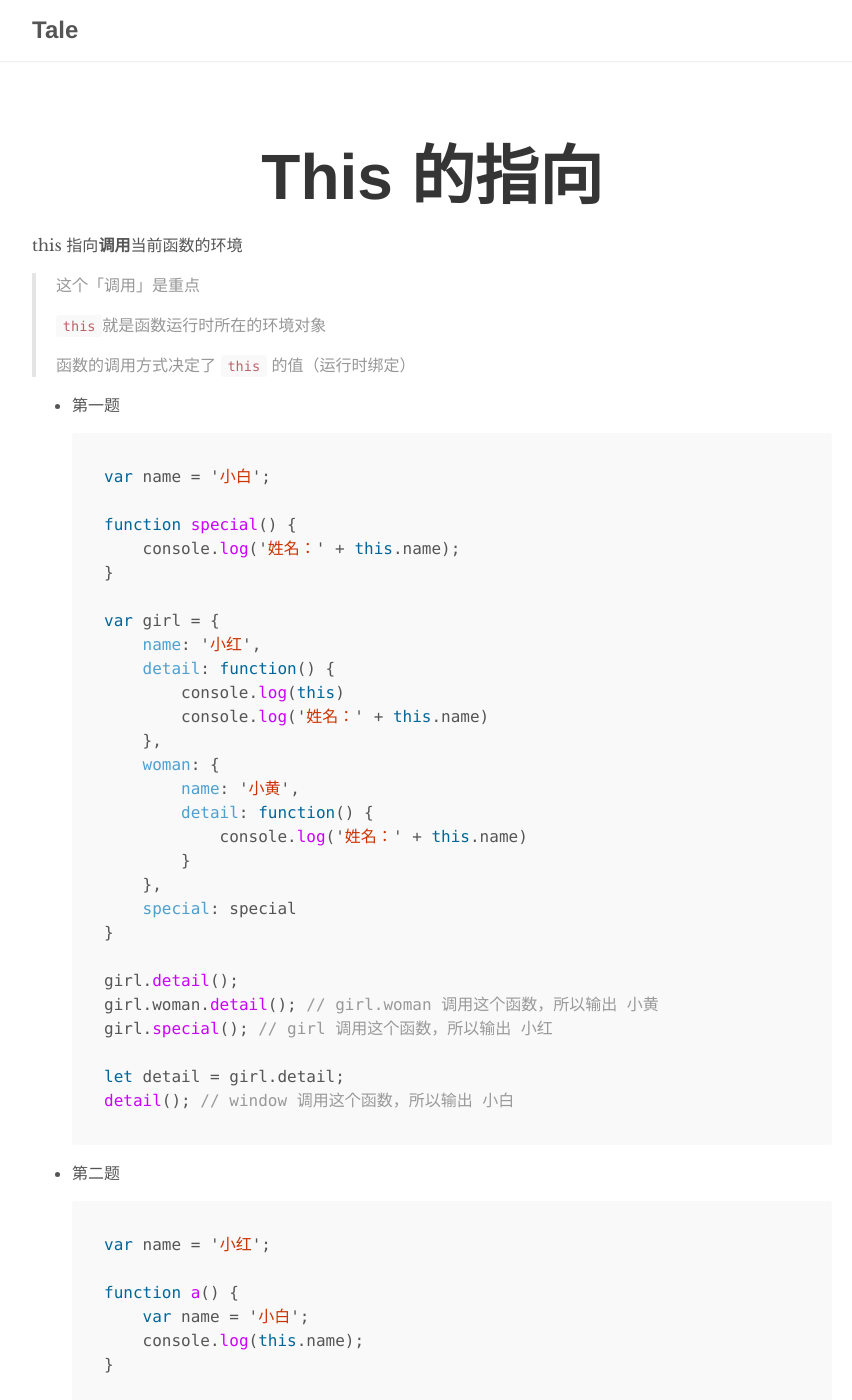
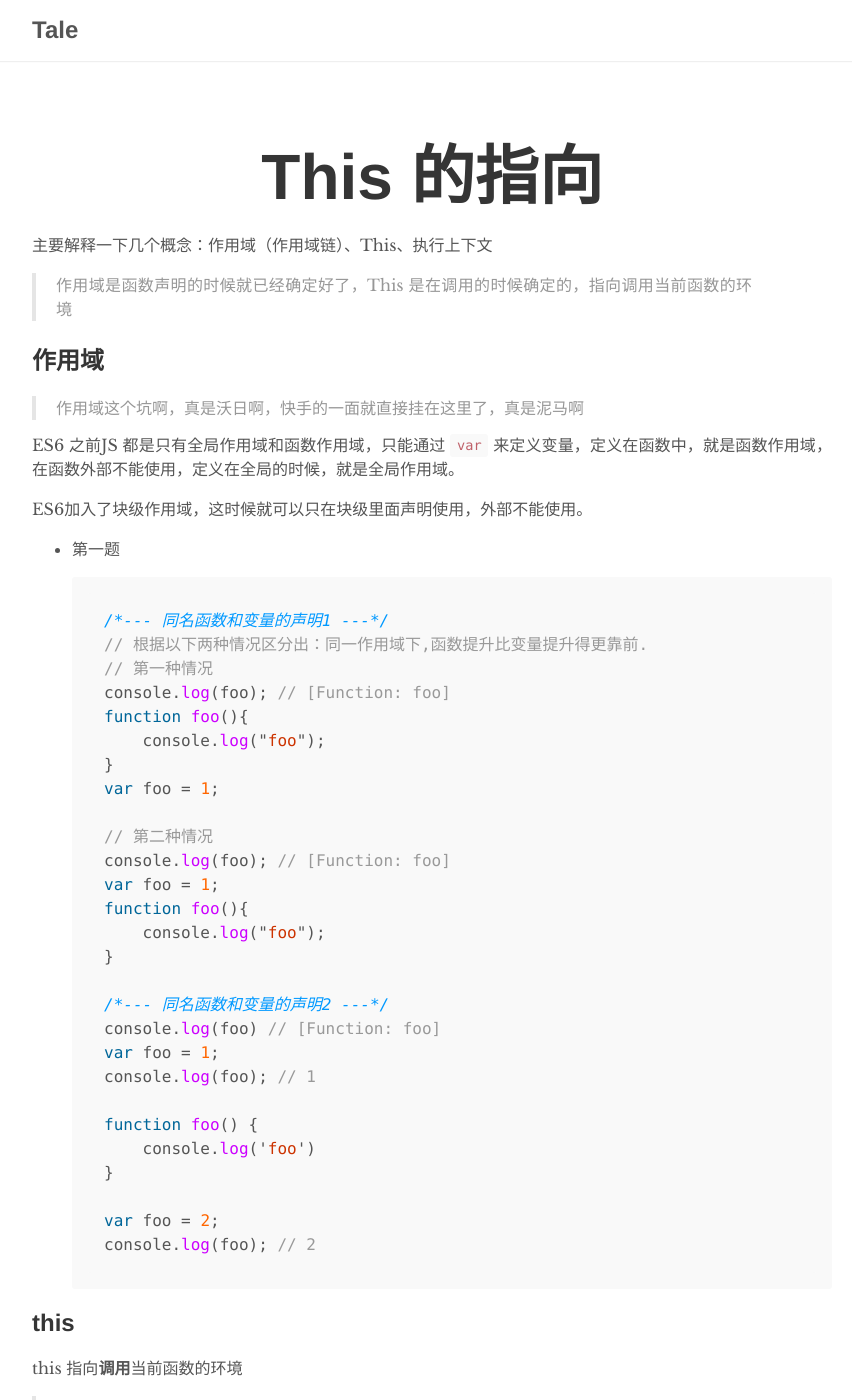
Before and after one commit to fedono/fedono.github.io, a Jekyll site: the page built from _posts/js/2021-03-28-JS-this.md, in a window 1280 px wide and 1400 px high. Shown: the whole window, without its empty margins (208-1060 px from the left). Built offline with Jekyll 4.4.1, drawn with Linux system fonts in a browser that asks for light colours; some of the changed text lies outside the part shown.

Commit message:
add new article

````diff
--- a/_posts/js/2021-03-28-JS-this.md
+++ b/_posts/js/2021-03-28-JS-this.md
@@ -4,7 +4,53 @@ title: "This 的指向"
 author: "fedono"
 ---
 
+主要解释一下几个概念：作用域（作用域链）、This、执行上下文
 
+> 作用域是函数声明的时候就已经确定好了，This 是在调用的时候确定的，指向调用当前函数的环境
+
+## 作用域
+
+> 作用域这个坑啊，真是沃日啊，快手的一面就直接挂在这里了，真是泥马啊
+
+ES6 之前JS 都是只有全局作用域和函数作用域，只能通过 `var` 来定义变量，定义在函数中，就是函数作用域，在函数外部不能使用，定义在全局的时候，就是全局作用域。
+
+ES6加入了块级作用域，这时候就可以只在块级里面声明使用，外部不能使用。
+
+- 第一题
+
+  ```js
+  /*--- 同名函数和变量的声明1 ---*/
+  // 根据以下两种情况区分出：同一作用域下,函数提升比变量提升得更靠前.
+  // 第一种情况
+  console.log(foo); // [Function: foo]
+  function foo(){
+      console.log("foo");
+  }
+  var foo = 1;
+
+  // 第二种情况
+  console.log(foo); // [Function: foo]
+  var foo = 1;
+  function foo(){
+      console.log("foo");
+  }
+
+  /*--- 同名函数和变量的声明2 ---*/
+  console.log(foo) // [Function: foo]
+  var foo = 1;
+  console.log(foo); // 1
+
+  function foo() {
+      console.log('foo')
+  }
+
+  var foo = 2;
+  console.log(foo); // 2
+  ```
+
+
+
+## this
 
 this 指向**调用**当前函数的环境
 
@@ -119,3 +165,25 @@ let 到底有没有变量提升啊，我一直记得是没有，但是好像听
 - [JavaScript的this关键字 - Web前端工程师面试题讲解](https://www.bilibili.com/video/BV1BE411677T/?spm_id_from=trigger_reload)
 
 - [mdn - this](https://developer.mozilla.org/zh-CN/docs/Web/JavaScript/Reference/Operators/this)
+
+- [JavaScript深入之从原型到原型链](https://github.com/mqyqingfeng/Blog/issues/2)
+
+- [JavaScript深入之词法作用域和动态作用域](https://github.com/mqyqingfeng/Blog/issues/3)
+
+- [JavaScript深入之执行上下文栈](https://github.com/mqyqingfeng/Blog/issues/4)
+
+- [JavaScript深入之变量对象](https://github.com/mqyqingfeng/Blog/issues/5)
+
+- [JavaScript深入之作用域链](https://github.com/mqyqingfeng/Blog/issues/6)
+
+- [JavaScript深入之从ECMAScript规范解读this](https://github.com/mqyqingfeng/Blog/issues/7)
+
+- [JavaScript深入之执行上下文](https://github.com/mqyqingfeng/Blog/issues/8)
+
+- [JavaScript深入之闭包](https://github.com/mqyqingfeng/Blog/issues/9)
+
+- [JavaScript深入之参数按值传递](https://github.com/mqyqingfeng/Blog/issues/10)
+
+- [JavaScript 开发进阶：理解 JavaScript 作用域和作用域链](https://www.cnblogs.com/lhb25/archive/2011/09/06/javascript-scope-chain.html)
+
+  > 这篇讲了如何优化作用域链和如何改变作用域链，还是挺好的
````
Also changed, not shown: _posts/TODO.md (+2 -0 lines), _posts/a01.md (added, +1 -0 lines), _posts/amis/editor.md (+1 -0 lines), _posts/http/2021-04-24-http2.md (added, +2 -0 lines), _posts/node/2021-04-10-node-thread.md (+2 -0 lines), _posts/node/a.md (+4 -5 lines), _posts/react-vue/a.md (+15 -0 lines), _posts/relearn-fe/重学JavaScript.md (added, +3 -0 lines), _posts/nginx.md (added).
